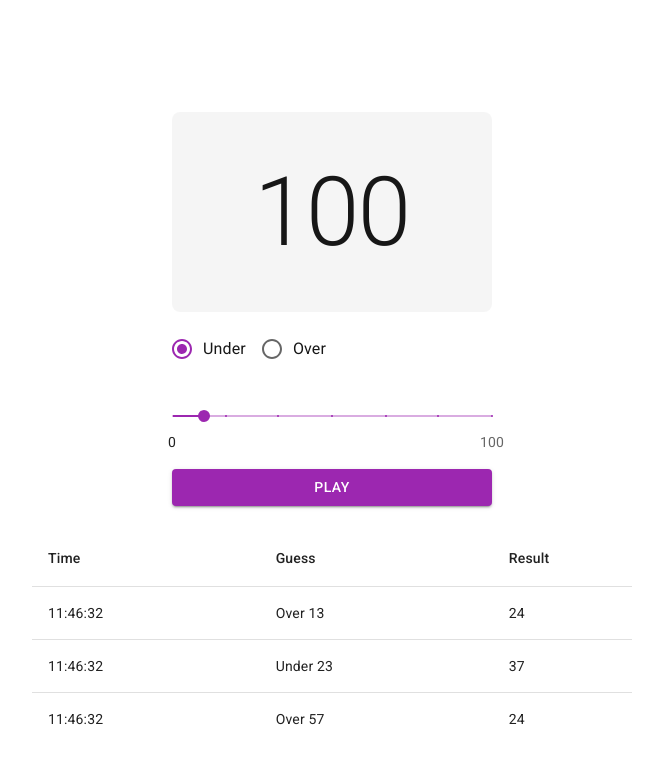
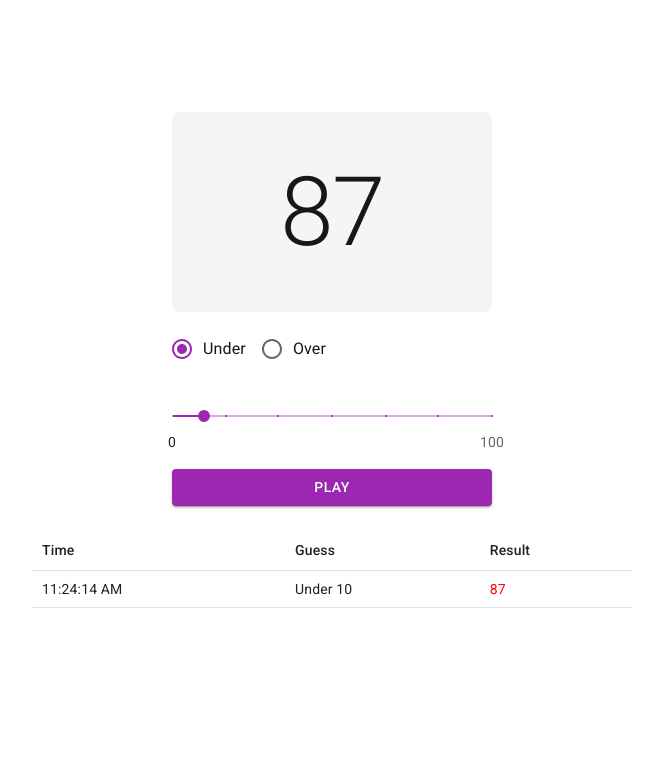
Before and after one commit to kliuchyk/dice-game, a Next.js app: page / in a window 1280 px wide. Both pictures are taken after a click on the button "PLAY". Shown: the top 764 px of the page, without its empty margins (308-971 px from the left). Built offline with nearby package versions, Linux system fonts and the light colour scheme; what @mui/material-nextjs would draw is missing.

Commit message:
handle table results

```diff
--- a/app/components/Board/index.tsx
+++ b/app/components/Board/index.tsx
@@ -1,14 +1,22 @@
 "use client";
 
-import { Box, Button } from "@mui/material";
+import { Box, Button, capitalize } from "@mui/material";
 import { NumberSlider } from "../Slider";
 import { ComparisonSelector } from "../ComparisonSelector";
 import { ResultWidget } from "../ResultWidget";
 import { useForm } from "react-hook-form";
 import { COMPARISONS } from "@/app/constants";
 import { BoardInputs } from "./types";
+import { PreviousResult } from "@/app/types";
+import { useState } from "react";
 
-export function Board() {
+interface BoardProps {
+  addResult: (result: PreviousResult) => void;
+}
+
+export function Board({ addResult }: BoardProps) {
+  const [resultNumber, setResultNumber] = useState<number | null>(null);
+
   const { control, handleSubmit } = useForm<BoardInputs>({
     defaultValues: {
       number: 10,
@@ -16,8 +24,19 @@ export function Board() {
     },
   });
 
-  function onSubmit(values: BoardInputs) {
-    console.log("Values:", values);
+  function onSubmit({ number, comparison }: BoardInputs) {
+    const resultNumber = Math.floor(Math.random() * 100) + 1;
+    const isCorrect =
+      (comparison === COMPARISONS.under && number > resultNumber) ||
+      (comparison === COMPARISONS.over && number < resultNumber);
+
+    setResultNumber(resultNumber);
+    addResult({
+      time: new Date().toLocaleTimeString(),
+      guess: `${capitalize(comparison)} ${number}`,
+      result: resultNumber,
+      isCorrect,
+    });
   }
 
   return (
@@ -29,7 +48,7 @@ export function Board() {
       marginTop={14}
     >
       <form onSubmit={handleSubmit(onSubmit)}>
-        <ResultWidget result={100} />
+        <ResultWidget result={resultNumber} />
         <ComparisonSelector control={control} />
         <NumberSlider control={control} />
         <Button type="submit" fullWidth variant="contained" color="secondary">
--- a/app/components/ComparisonSelector/index.tsx
+++ b/app/components/ComparisonSelector/index.tsx
@@ -4,6 +4,7 @@ import {
   RadioGroup,
   FormControlLabel,
   Radio,
+  capitalize,
 } from "@mui/material";
 import { Control, Controller } from "react-hook-form";
 import { BoardInputs } from "../Board/types";
@@ -26,14 +27,14 @@ export function ComparisonSelector({ control }: ComparisonSelectorProps) {
             name="comparison"
           >
             <FormControlLabel
-              value="under"
+              value={COMPARISONS.under}
               control={<Radio color="secondary" />}
-              label="Under"
+              label={capitalize(COMPARISONS.under)}
             />
             <FormControlLabel
-              value="over"
+              value={COMPARISONS.over}
               control={<Radio color="secondary" />}
-              label="Over"
+              label={capitalize(COMPARISONS.over)}
             />
           </RadioGroup>
         )}
--- /dev/null
+++ b/app/components/DiceGame/index.tsx
@@ -0,0 +1,25 @@
+"use client";
+
+import { Box } from "@mui/material";
+import { Board } from "../Board";
+import { PreviousResults } from "../PreviousResults";
+import { useState } from "react";
+import { PreviousResult } from "@/app/types";
+
+export function DiceGame() {
+  const [results, setResults] = useState<PreviousResult[]>([]);
+
+  function addResult(newResult: PreviousResult) {
+    setResults((prevResults) => {
+      const updatedResults = [newResult, ...prevResults];
+      return updatedResults.slice(0, 10);
+    });
+  }
+
+  return (
+    <Box display="flex" alignItems="center" flexDirection="column">
+      <Board addResult={addResult} />
+      {!!results.length && <PreviousResults results={results} />}
+    </Box>
+  );
+}
--- a/app/components/PreviousResults/index.tsx
+++ b/app/components/PreviousResults/index.tsx
@@ -1,3 +1,4 @@
+import { PreviousResult } from "@/app/types";
 import {
   TableContainer,
   Paper,
@@ -7,21 +8,16 @@ import {
   TableCell,
   TableBody,
 } from "@mui/material";
+import { tableContainerStyles, tableStyles } from "./styles";
 
-function createData(time: string, guess: string, result: number) {
-  return { time, guess, result };
+interface PreviousResultsProps {
+  results: PreviousResult[];
 }
 
-const rows = [
-  createData("11:46:32", "Over 13", 24),
-  createData("11:46:32", "Under 23", 37),
-  createData("11:46:32", "Over 57", 24),
-];
-
-export function PreviousResults() {
+export function PreviousResults({ results }: PreviousResultsProps) {
   return (
-    <TableContainer sx={{ width: "600px", mt: "24px" }}>
-      <Table sx={{ minWidth: 650 }} aria-label="results table">
+    <TableContainer sx={tableContainerStyles}>
+      <Table aria-label="results table" sx={tableStyles}>
         <TableHead>
           <TableRow>
             <TableCell>Time</TableCell>
@@ -30,14 +26,13 @@ export function PreviousResults() {
           </TableRow>
         </TableHead>
         <TableBody>
-          {rows.map((row) => (
-            <TableRow
-              key={row.time}
-              sx={{ "&:last-child td, &:last-child th": { border: 0 } }}
-            >
+          {results.map((row) => (
+            <TableRow key={`${row.time}-${row.result}`}>
               <TableCell>{row.time}</TableCell>
               <TableCell>{row.guess}</TableCell>
-              <TableCell>{row.result}</TableCell>
+              <TableCell sx={{ color: row.isCorrect ? "green" : "red" }}>
+                {row.result}
+              </TableCell>
             </TableRow>
           ))}
         </TableBody>
--- /dev/null
+++ b/app/components/PreviousResults/styles.ts
@@ -0,0 +1,7 @@
+export const tableStyles = {
+  "& td, & th": {
+    padding: "8px 10px",
+  },
+};
+
+export const tableContainerStyles = { maxWidth: "600px", mt: "24px" };
--- a/app/page.tsx
+++ b/app/page.tsx
@@ -1,14 +1,5 @@
-import { Box } from "@mui/material";
-import { Board } from "./components/Board";
-import { PreviousResults } from "./components/PreviousResults";
+import { DiceGame } from "./components/DiceGame";
 
 export default function Home() {
-  return (
-    <main>
-      <Box display="flex" alignItems="center" flexDirection="column">
-        <Board />
-        <PreviousResults />
-      </Box>
-    </main>
-  );
+  return <DiceGame />;
 }
--- /dev/null
+++ b/app/types.ts
@@ -0,0 +1,6 @@
+export interface PreviousResult {
+  time: string;
+  guess: string;
+  result: number;
+  isCorrect: boolean;
+}
```
